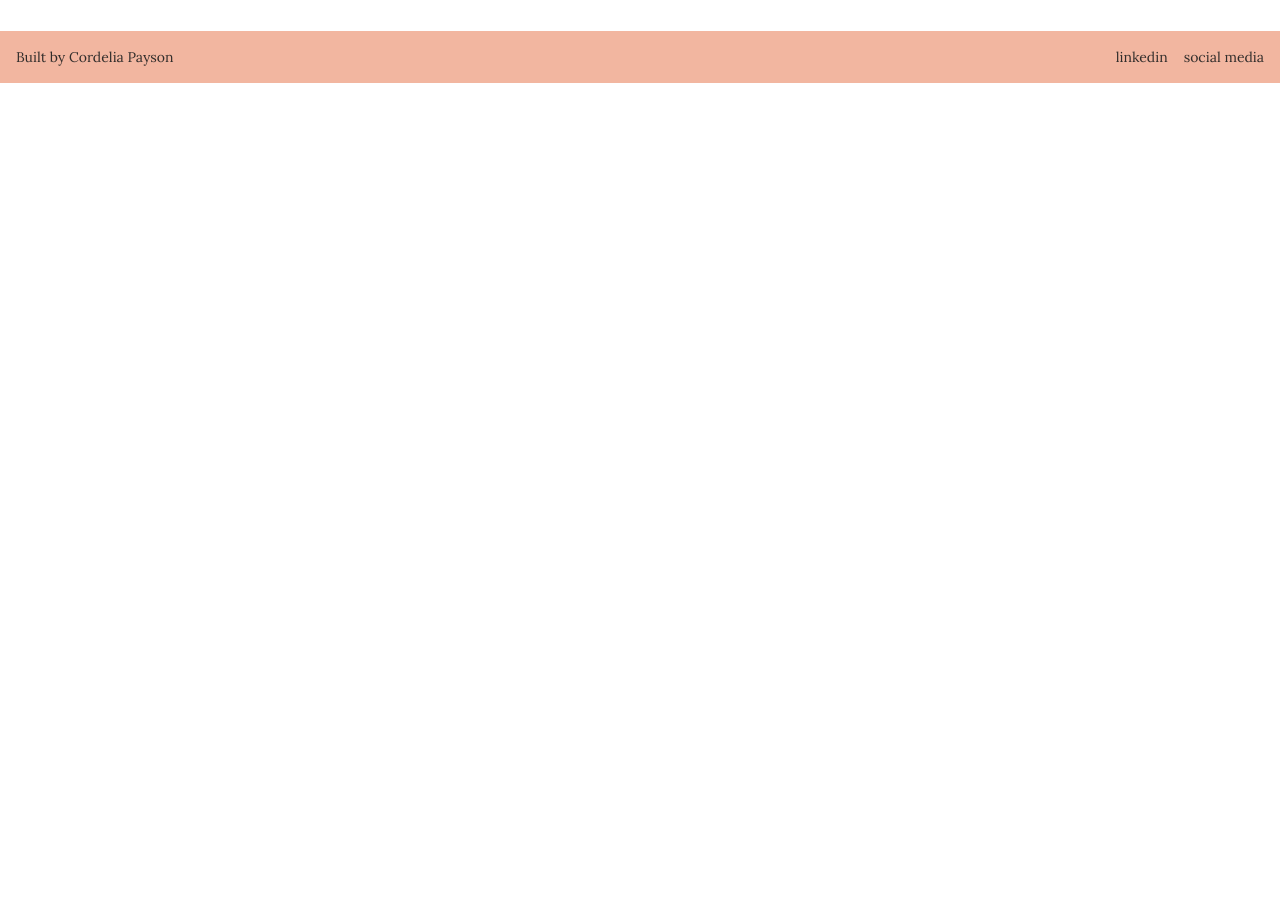
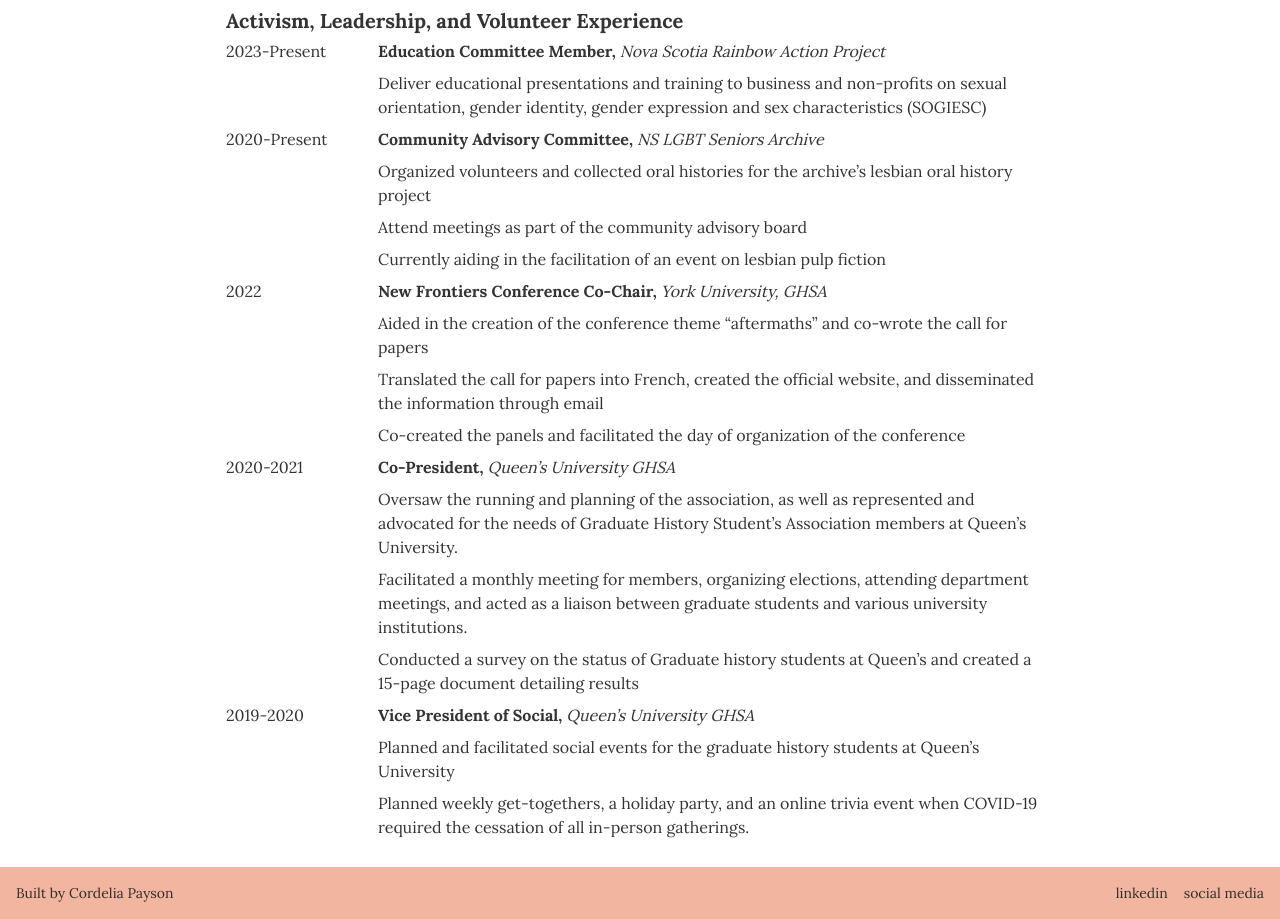
Before and after one commit to cordelia-payson/jw-site, a Next.js app: page /cv in a window 1280 px wide. Shown: the part 1722-2641 px from the top of the page. Before the commit the page ends 1805 px from the top, so only its background shows below. Built offline with nearby package versions, Linux system fonts and the light colour scheme.

Commit message:
add volunteer section to CV

```diff
--- a/components/cv/info.js
+++ b/components/cv/info.js
@@ -59,3 +59,37 @@
     bullets: ['Acted as an editing research assistant for her upcoming book Art From the Margins on Saskatchewan and visual culture.'],
   },
 ];
+
+// volunteer experience
+export const volunteer = [
+  {
+    year: '2023-Present',
+    bold: 'Education Committee Member, ',
+    italic: 'Nova Scotia Rainbow Action Project',
+    bullets: ['Deliver educational presentations and training to business and non-profits on sexual orientation, gender identity, gender expression and sex characteristics (SOGIESC)'],
+  },
+  {
+    year: '2020-Present',
+    bold: 'Community Advisory Committee, ',
+    italic: 'NS LGBT Seniors Archive',
+    bullets: ['Organized volunteers and collected oral histories for the archive’s lesbian oral history project', 'Attend meetings as part of the community advisory board', 'Currently aiding in the facilitation of an event on lesbian pulp fiction'],
+  },
+  {
+    year: '2022',
+    bold: 'New Frontiers Conference Co-Chair, ',
+    italic: 'York University, GHSA',
+    bullets: ['Aided in the creation of the conference theme “aftermaths” and co-wrote the call for papers', 'Translated the call for papers into French, created the official website, and disseminated the information through email', 'Co-created the panels and facilitated the day of organization of the conference'],
+  },
+  {
+    year: '2020-2021',
+    bold: 'Co-President, ',
+    italic: 'Queen’s University GHSA',
+    bullets: ['Oversaw the running and planning of the association, as well as represented and advocated for the needs of Graduate History Student’s Association members at Queen’s University.', 'Facilitated a monthly meeting for members, organizing elections, attending department meetings, and acted as a liaison between graduate students and various university institutions.', 'Conducted a survey on the status of Graduate history students at Queen’s and created a 15-page document detailing results'],
+  },
+  {
+    year: '2019-2020',
+    bold: 'Vice President of Social, ',
+    italic: 'Queen’s University GHSA',
+    bullets: ['Planned and facilitated social events for the graduate history students at Queen’s University', 'Planned weekly get-togethers, a holiday party, and an online trivia event when COVID-19 required the cessation of all in-person gatherings.'],
+  },
+];
--- /dev/null
+++ b/components/cv/sections/volunteer.js
@@ -0,0 +1,26 @@
+import Title from '../title.js';
+import Year from '../year.js';
+import Subtitle from '../subtitle.js';
+import Bullet from '../bullet.js';
+import { volunteer } from '../info.js';
+
+function Volunteer() {
+  return (
+    <div className="flex flex-col ml-0">
+      <Title title="Activism, Leadership, and Volunteer Experience" />
+      <div className="flex flex-col">
+        {volunteer.map((job) => (
+          <div className="flex flex-row">
+            <Year year={job.year} />
+            <div className="flex flex-col">
+              <Subtitle bold={job.bold} italic={job.italic} />
+              {job.bullets.map((bullet) => <Bullet bullet={bullet} />)}
+            </div>
+          </div>
+        ))}
+      </div>
+    </div>
+  );
+}
+
+export default Volunteer;
--- a/pages/cv.js
+++ b/pages/cv.js
@@ -4,6 +4,7 @@
 import Awards from '../components/cv/sections/awards.js';
 import Interests from '../components/cv/sections/interests.js';
 import Professional from '../components/cv/sections/professional.js';
+import Volunteer from '../components/cv/sections/volunteer.js';
 
 function CV() {
   return (
@@ -18,6 +19,7 @@
             <Awards />
             <Interests />
             <Professional />
+            <Volunteer />
           </div>
         </div>
       </div>
```
